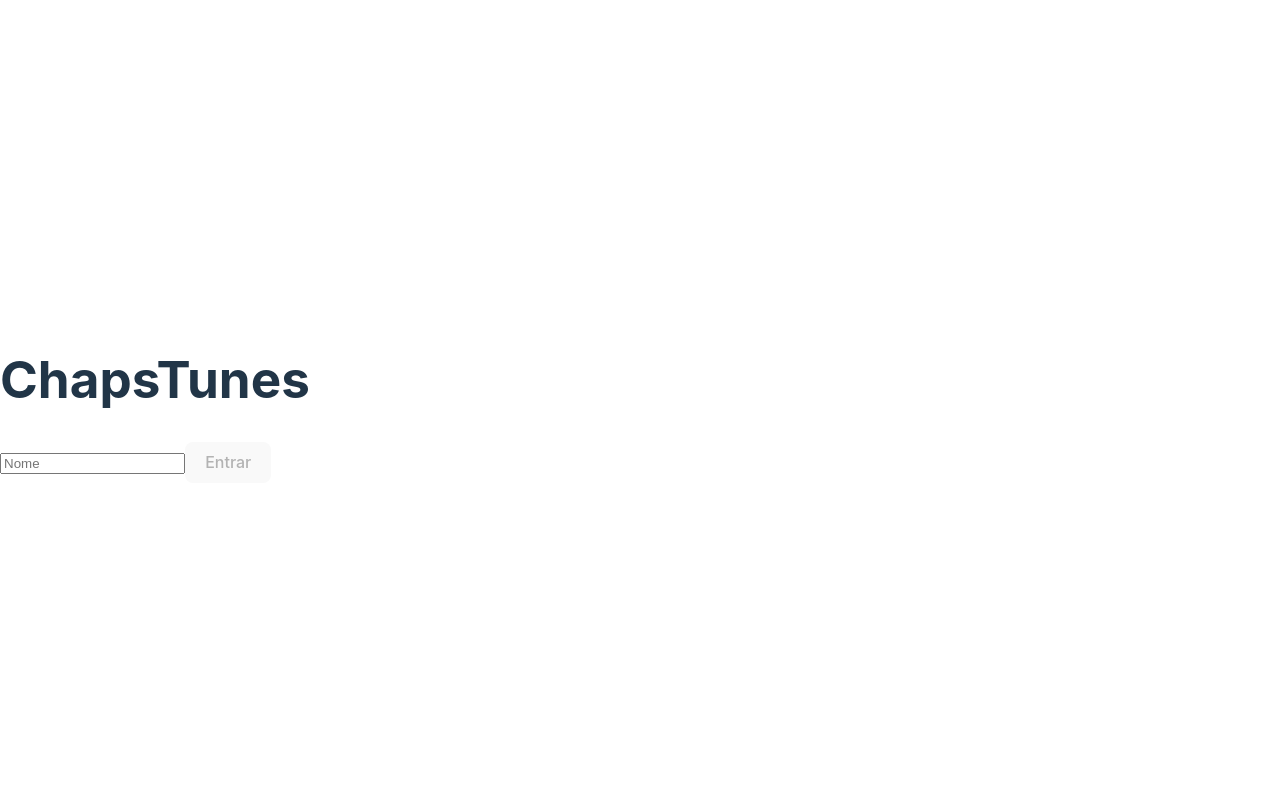
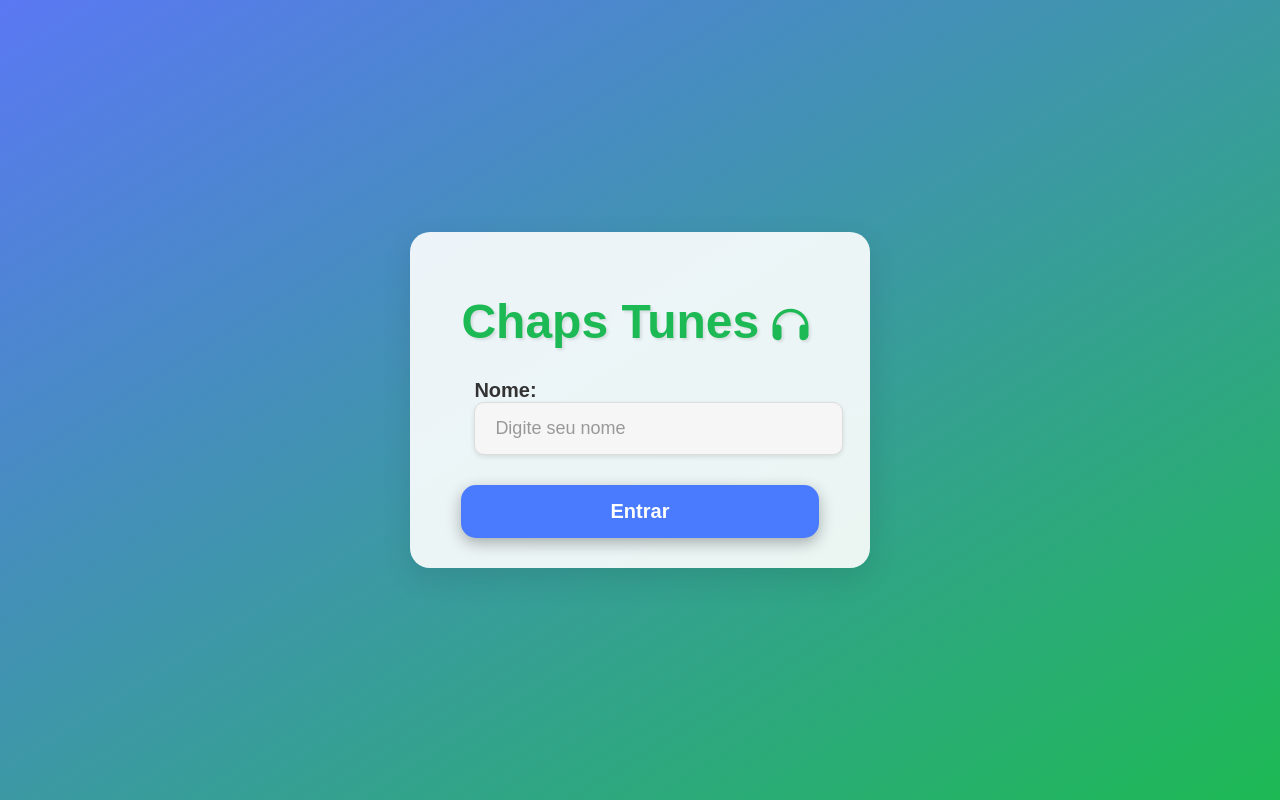
Before and after one commit to chapetta/projeto-spotfy, a React (Vite) app: page / in a window 1280 px wide. Built offline with nearby package versions, Linux system fonts and the light colour scheme.

Commit message:
adicionando alguns estilos de css

```diff
--- a/package.json
+++ b/package.json
@@ -10,6 +10,7 @@
     "preview": "vite preview"
   },
   "dependencies": {
+    "@fortawesome/fontawesome-free": "^6.4.0",
     "react": "^18.2.0",
     "react-dom": "^18.2.0",
     "react-router-dom": "^6.14.2"
--- a/src/App.css
+++ /dev/null
@@ -1,6 +0,0 @@
-.image-perfil {
-  width: 200px;
-  height: 200px;
-  object-fit: cover;
-  border-radius: 50%;
-}
--- a/src/App.tsx
+++ b/src/App.tsx
@@ -7,6 +7,8 @@ import NotFound from './pages/NotFound';
 import Profile from './pages/Profile';
 import ProfileEdit from './pages/ProfileEdit';
 import Search from './pages/Search';
+import './Styles/Login.css';
+import '@fortawesome/fontawesome-free/css/all.min.css';
 
 function App() {
   return (
--- /dev/null
+++ b/src/Styles/Login.css
@@ -0,0 +1,86 @@
+body {
+  margin: 0;
+  padding: 0;
+  font-family: 'Arial', sans-serif;
+  background: linear-gradient(to bottom right, #5a78f3, #1db954);
+  min-height: 100vh;
+  display: flex;
+  justify-content: center;
+  align-items: center;
+}
+
+.login-container {
+  background-color: rgba(255, 255, 255, 0.9);
+  padding: 30px;
+  border-radius: 20px;
+  box-shadow: 0 10px 30px rgba(0, 0, 0, 0.1);
+  width: 400px;
+  display: flex;
+  flex-direction: column;
+  align-items: center;
+}
+
+.login-title {
+  font-size: 48px;
+  font-weight: bold;
+  color: #1db954;
+  margin-bottom: 30px;
+  text-shadow: 2px 2px 3px rgba(0, 0, 0, 0.1);
+}
+
+.headphone-icon {
+  font-size: 36px;
+  margin-right: 10px;
+}
+
+.login-form {
+  width: 100%;
+  display: flex;
+  flex-direction: column;
+  align-items: center;
+}
+
+.login-label {
+  font-size: 20px;
+  font-weight: bold;
+  color: #333;
+  margin-bottom: 10px;
+}
+
+.login-input {
+  width: 100%;
+  padding: 15px;
+  margin-bottom: 20px;
+  border: none;
+  border-radius: 10px;
+  background-color: #f6f6f6;
+  font-size: 18px;
+  color: #333;
+  outline: none;
+  box-shadow: 0 2px 5px rgba(0, 0, 0, 0.1);
+  border: 1px solid #ddd;
+  padding-left: 20px;
+}
+
+.login-input::placeholder {
+  color: #999;
+}
+
+.login-button {
+  width: 100%;
+  padding: 15px;
+  border: none;
+  border-radius: 15px;
+  background-color: #4a7bff;
+  font-size: 20px;
+  font-weight: bold;
+  color: #fff;
+  cursor: pointer;
+  outline: none;
+  transition: background-color 0.2s ease-in-out;
+  box-shadow: 0 5px 15px rgba(0, 0, 0, 0.3);
+}
+
+.login-button:hover {
+  background-color: #0056b3;
+}
--- a/src/index.css
+++ /dev/null
@@ -1,69 +0,0 @@
-:root {
-  font-family: Inter, system-ui, Avenir, Helvetica, Arial, sans-serif;
-  line-height: 1.5;
-  font-weight: 400;
-
-  color-scheme: light dark;
-  color: rgba(255, 255, 255, 0.87);
-  background-color: #242424;
-
-  font-synthesis: none;
-  text-rendering: optimizeLegibility;
-  -webkit-font-smoothing: antialiased;
-  -moz-osx-font-smoothing: grayscale;
-  -webkit-text-size-adjust: 100%;
-}
-
-a {
-  font-weight: 500;
-  color: #646cff;
-  text-decoration: inherit;
-}
-a:hover {
-  color: #535bf2;
-}
-
-body {
-  margin: 0;
-  display: flex;
-  place-items: center;
-  min-width: 320px;
-  min-height: 100vh;
-}
-
-h1 {
-  font-size: 3.2em;
-  line-height: 1.1;
-}
-
-button {
-  border-radius: 8px;
-  border: 1px solid transparent;
-  padding: 0.6em 1.2em;
-  font-size: 1em;
-  font-weight: 500;
-  font-family: inherit;
-  background-color: #1a1a1a;
-  cursor: pointer;
-  transition: border-color 0.25s;
-}
-button:hover {
-  border-color: #646cff;
-}
-button:focus,
-button:focus-visible {
-  outline: 4px auto -webkit-focus-ring-color;
-}
-
-@media (prefers-color-scheme: light) {
-  :root {
-    color: #213547;
-    background-color: #ffffff;
-  }
-  a:hover {
-    color: #747bff;
-  }
-  button {
-    background-color: #f9f9f9;
-  }
-}
--- a/src/main.tsx
+++ b/src/main.tsx
@@ -1,7 +1,6 @@
 import ReactDOM from 'react-dom';
 import { BrowserRouter } from 'react-router-dom';
 import App from './App';
-import './index.css';
 
 ReactDOM.render(
   <BrowserRouter>
--- a/src/pages/Login.tsx
+++ b/src/pages/Login.tsx
@@ -23,7 +23,7 @@ function Login() {
     // eslint-disable-next-line react-hooks/exhaustive-deps
   }, [inputValue]);
 
-  const handleSubmit = async (e: { preventDefault: () => void; }) => {
+  const handleSubmit = async (e: { preventDefault: () => void }) => {
     e.preventDefault();
     setLoading(true);
 
@@ -39,20 +39,28 @@ function Login() {
 
   return (
     loading ? <Loading /> : (
-      <div>
-        <h1>ChapsTunes</h1>
-        <form onSubmit={handleSubmit}>
-          <label>
+      <div className="login-container">
+        <div className="login-box">
+          <h1 className="login-title">
+            Chaps Tunes
+            {' '}
+            <i className="fas fa-headphones headphone-icon" />
+          </h1>
+          <form className="login-form" onSubmit={handleSubmit}>
+            <label className="login-label">
+              Nome:
               <input
-              placeholder="Nome"
+                placeholder="Digite seu nome"
                 value={inputValue}
                 onChange={({ target }) => setInputValue(target.value)}
+                className="login-input"
               />
             </label>
-          <button disabled={validateButton} type="submit">
+            <button disabled={validateButton} type="submit" className="login-button">
               Entrar
             </button>
           </form>
+        </div>
       </div>
     )
   );
--- a/src/pages/Profile.tsx
+++ b/src/pages/Profile.tsx
@@ -4,7 +4,6 @@ import { Link } from 'react-router-dom';
 import Header from '../componentes/Header';
 import Loading from '../componentes/Loading';
 import { getUser } from '../services/userAPI';
-import '../App.css';
 
 interface User {
   name: string;
--- a/src/pages/ProfileEdit.tsx
+++ b/src/pages/ProfileEdit.tsx
@@ -4,7 +4,6 @@ import { useNavigate } from 'react-router-dom';
 import Header from '../componentes/Header';
 import Loading from '../componentes/Loading';
 import { getUser, updateUser } from '../services/userAPI';
-import '../App.css';
 
 interface User {
   name: string;
```
Also changed, not shown: 1 other file (tests, documents, lock files or other folders). Lines whose indentation alone changed are shown as unchanged.
